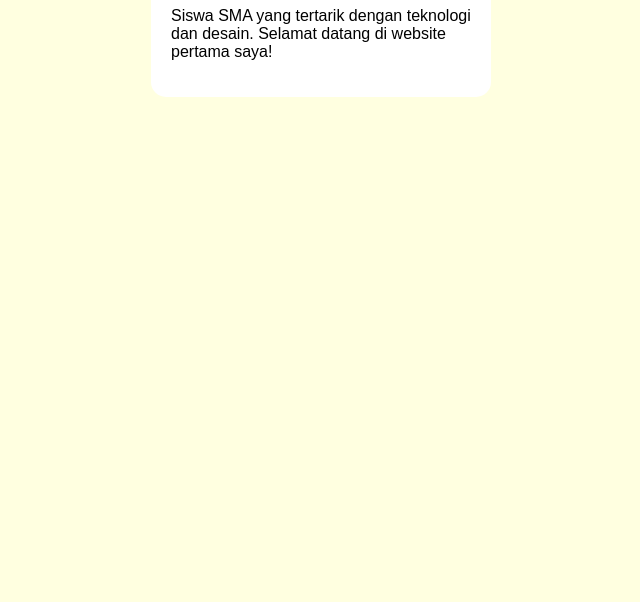
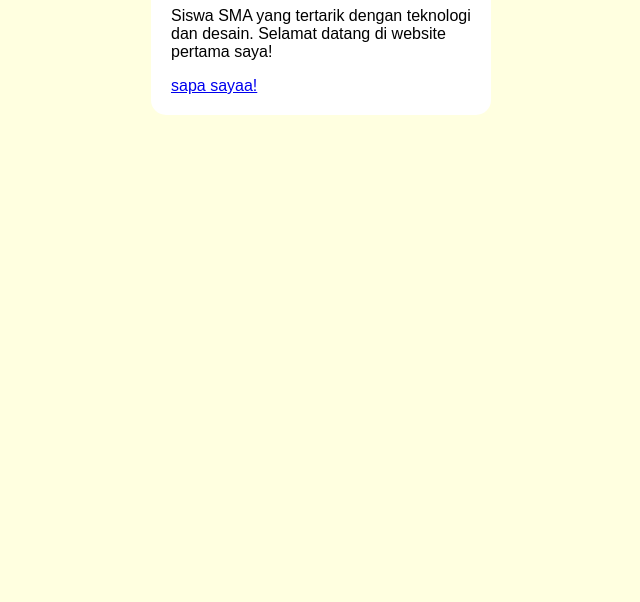
Before and after one commit to araaa-loppy/TIK-leasson, a plain HTML site: page index.html in a window 1280 px wide. Shown: the part 198-800 px from the top of the page, without its empty margins (319-959 px from the left). Drawn offline with Linux system fonts and the light colour scheme.

Commit message:
Update index.html

```diff
--- a/index.html
+++ b/index.html
@@ -13,6 +13,7 @@
         Selamat datang di website pertama saya!</p>
         <a href="https://www.instagram.com/xya.araaya>Kunjungi instagram saya>
         </a>
+            <button id="sapa button>sapa sayaa!</button>
         </div>
 </body>
 </html>
```
